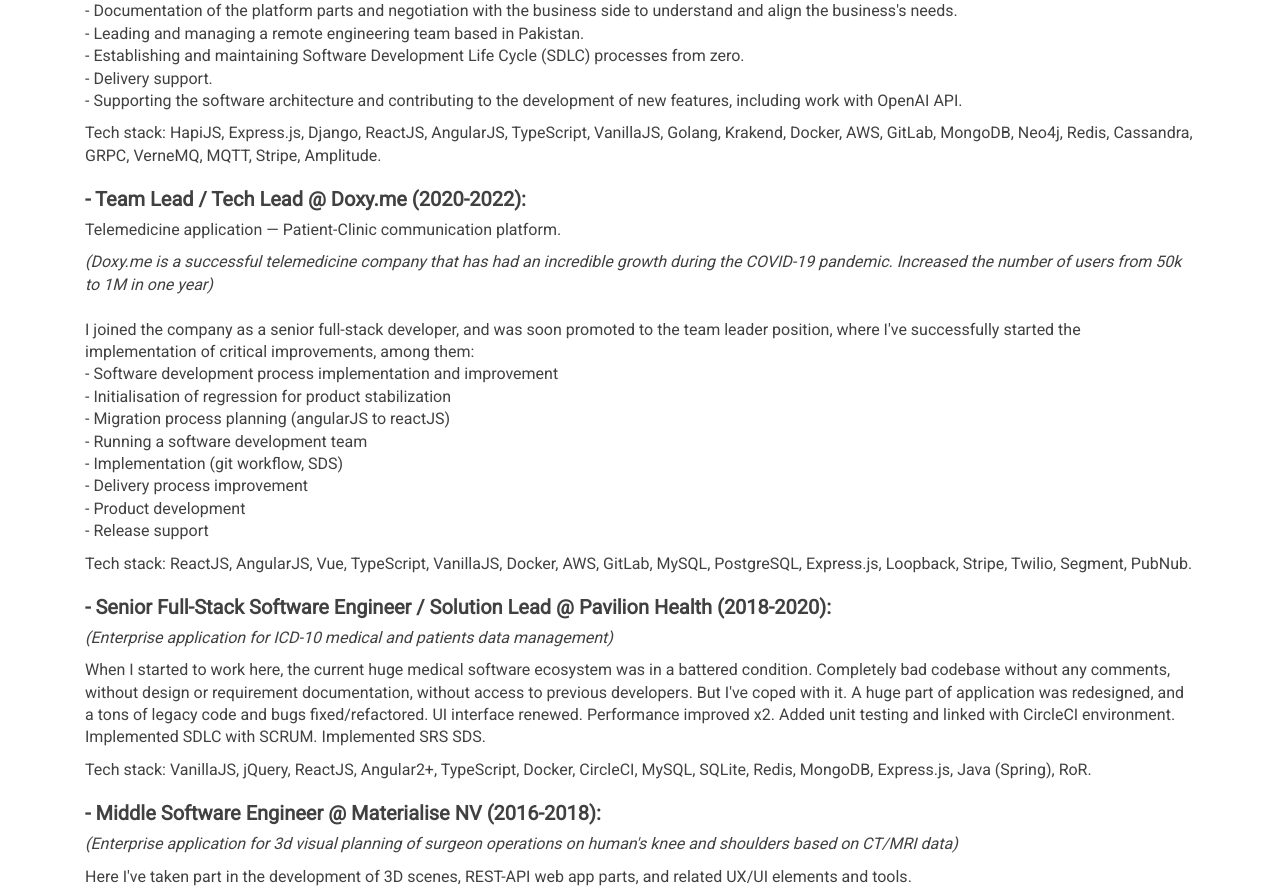
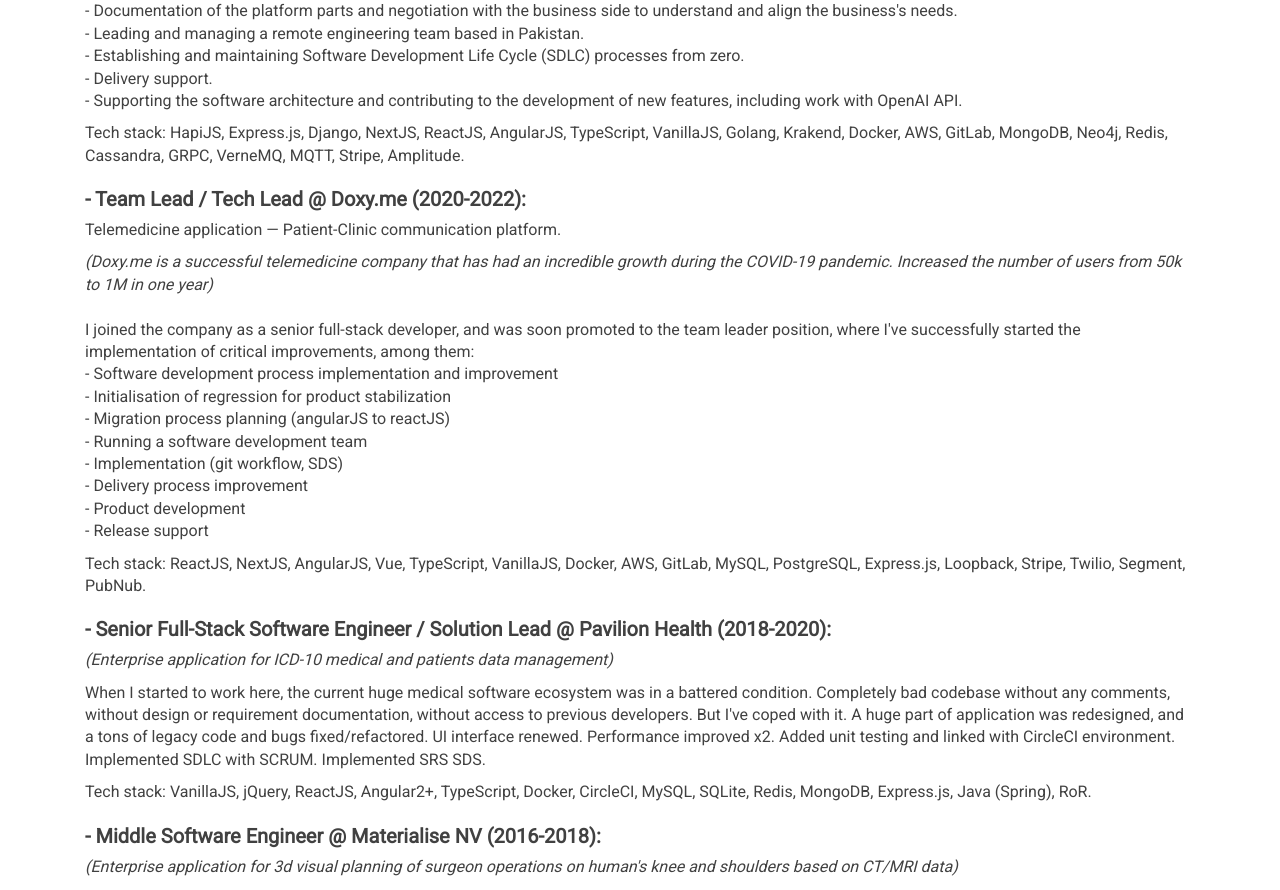
Before and after one commit to vlad-palii/vlad-palii.github.io, a React app: page / in a window 1280 px wide. Shown: the part 1229-2119 px from the top of the page. Built offline with nearby package versions, Linux system fonts and the light colour scheme; a web font is replaced by a local one.

Commit message:
Missed info

```diff
--- a/src/components/cv.js
+++ b/src/components/cv.js
@@ -179,7 +179,7 @@
                   <br />
                 </p>
                 <p>
-                  Tech stack: HapiJS, Express.js, Django, ReactJS, AngularJS, TypeScript, VanillaJS,
+                  Tech stack: HapiJS, Express.js, Django, NextJS, ReactJS, AngularJS, TypeScript, VanillaJS,
                   Golang, Krakend, Docker, AWS, GitLab, MongoDB, Neo4j, Redis, Cassandra, GRPC, VerneMQ, MQTT,
                   Stripe, Amplitude.
                 </p>
@@ -222,7 +222,7 @@
                   <br />
                 </p>
                 <p>
-                  Tech stack: ReactJS, AngularJS, Vue, TypeScript, VanillaJS,
+                  Tech stack: ReactJS, NextJS, AngularJS, Vue, TypeScript, VanillaJS,
                   Docker, AWS, GitLab, MySQL, PostgreSQL, Express.js, Loopback,
                   Stripe, Twilio, Segment, PubNub.
                 </p>
```
